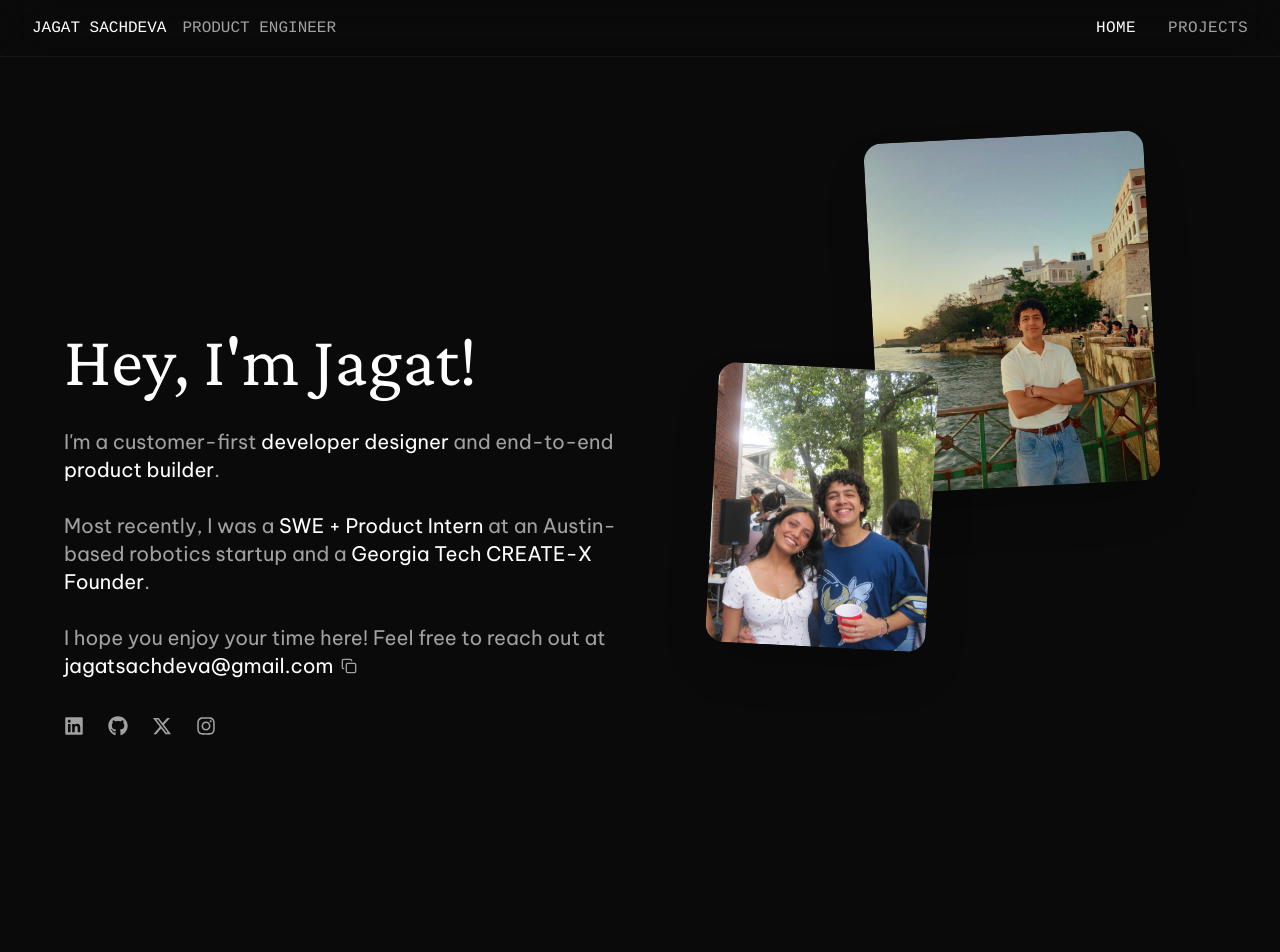
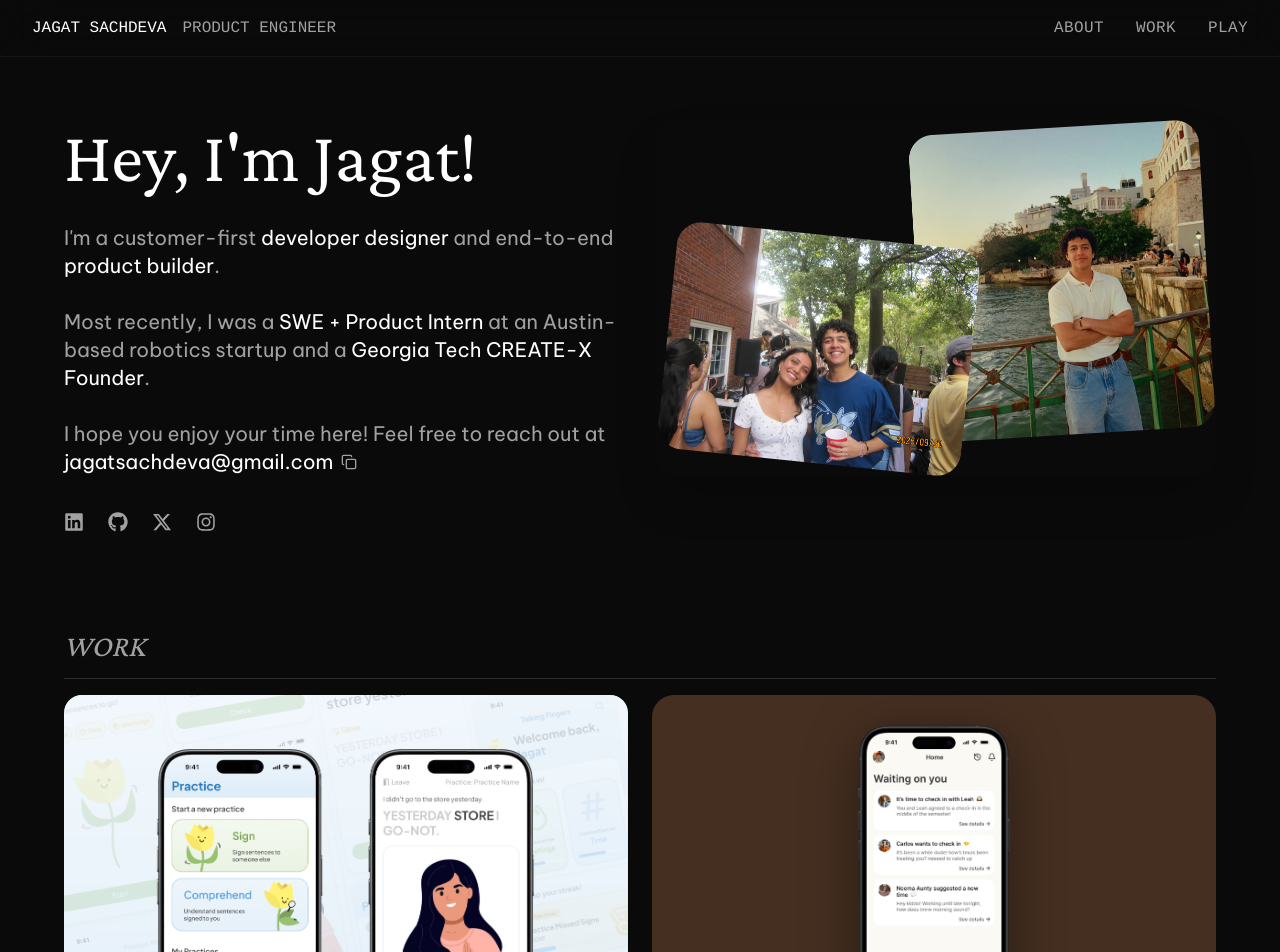
Before and after one commit to jsachdeva7/portfolio, a Next.js app: page / in a window 1280 px wide. Shown: the top 952 px of the page. Before the commit the page ends 800 px from the top, so only its background shows below. Built offline with nearby package versions, Linux system fonts and the light colour scheme.

Commit message:
single page

```diff
--- a/src/app/page.tsx
+++ b/src/app/page.tsx
@@ -1,9 +1,46 @@
+'use client'
+
 import Home from '@/components/home/Home'
+import ProjectArticle from '@/components/work/ProjectArticle'
+import Projects, { type Project } from '@/components/work/Projects'
+import { useCallback, useEffect, useRef, useState } from 'react'
 
-export default async function HomePage() {
+export default function HomePage() {
+  const [selectedProject, setSelectedProject] = useState<Project | null>(null)
+  const scrollPositionRef = useRef<number>(0)
+
+  const handleSelectProject = useCallback((project: Project) => {
+    scrollPositionRef.current = window.scrollY
+    setSelectedProject(project)
+  }, [])
+
+  useEffect(() => {
+    if (selectedProject) {
+      window.scrollTo({ top: 0, behavior: 'instant' })
+    } else {
+      requestAnimationFrame(() => {
+        window.scrollTo({ top: scrollPositionRef.current, behavior: 'instant' })
+      })
+    }
+  }, [selectedProject])
+
   return (
-    <main className='flex h-full w-full'>
-      <Home />
+    <main className='flex w-full flex-col gap-24'>
+      {selectedProject ? (
+        <ProjectArticle
+          project={selectedProject}
+          onBack={() => setSelectedProject(null)}
+        />
+      ) : (
+        <>
+          <section id='about' className='w-full scroll-mt-28'>
+            <Home />
+          </section>
+          <section className='desktop:pt-0 pt-10'>
+            <Projects onSelectProject={handleSelectProject} />
+          </section>
+        </>
+      )}
     </main>
   )
 }
--- a/src/components/home/Home.tsx
+++ b/src/components/home/Home.tsx
@@ -5,9 +5,7 @@ import { useState } from 'react'
 import { FaGithub, FaInstagram, FaLinkedin } from 'react-icons/fa'
 import { FaXTwitter } from 'react-icons/fa6'
 import { LuCheck, LuCopy } from 'react-icons/lu'
-import deltaU from './assets/deltaU.jpg'
 import photosTogether from './assets/PhotosTogether.png'
-import puertoRico from './assets/puertoRico.jpg'
 
 export default function Home() {
   const [copied, setCopied] = useState(false)
@@ -24,38 +22,18 @@ export default function Home() {
     }
   }
   return (
-    <div className='tablet:block relative flex h-full w-full flex-col'>
+    <div className='tablet:flex-row tablet:items-start tablet:justify-between tablet:pt-14 relative flex w-full flex-col gap-8 pt-16'>
       {/* Images Section - on mobile: first/top, on tablet/desktop: absolute top-right */}
-      <div className='tablet:absolute tablet:top-[-3em] tablet:right-0 tablet:p-16 tablet:w-auto tablet:pb-0 relative flex w-full justify-center pt-3 pb-11'>
-        {/* Mobile: Single combined image */}
-        <div className='tablet:hidden relative'>
-          <img
-            src={photosTogether.src}
-            alt='Photos together'
-            className='w-full max-w-sm rounded-2xl object-contain shadow-2xl'
-          />
-        </div>
-        {/* Tablet/Desktop: Two separate overlapping images */}
-        <div className='tablet:block relative hidden'>
-          <div className='relative -rotate-3 transition-transform duration-500 hover:scale-105 hover:-rotate-6'>
-            <img
-              src={puertoRico.src}
-              alt='Puerto Rico'
-              className='h-[350px] w-[280px] rounded-2xl object-cover shadow-2xl'
-            />
-          </div>
-          <div className='absolute -bottom-40 -left-40 rotate-3 transition-transform duration-500 hover:scale-105 hover:rotate-6'>
-            <img
-              src={deltaU.src}
-              alt='Delta U'
-              className='h-[280px] w-[220px] rounded-2xl object-cover shadow-2xl'
-            />
-          </div>
-        </div>
+      <div className='tablet:order-2 tablet:w-auto tablet:justify-end tablet:pt-0 tablet:pb-0 relative flex w-full justify-center pt-3 pb-11'>
+        <img
+          src={photosTogether.src}
+          alt='Photos together'
+          className='tablet:max-w-[24rem] desktop:max-w-[36rem] w-full max-w-[18rem] rounded-2xl object-contain shadow-2xl'
+        />
       </div>
 
       {/* Text Section - on mobile: second/bottom, on tablet/desktop: absolute bottom-left */}
-      <div className='tablet:absolute tablet:bottom-0 tablet:left-0 tablet:w-1/2 flex flex-col gap-6'>
+      <div className='tablet:order-1 tablet:w-1/2 flex flex-col gap-6'>
         <h1 className='font-primary tablet:text-7xl mb-2 text-5xl'>
           Hey, I&apos;m Jagat
           <span className='tablet:text-[4.25rem] text-[2.875rem]'>!</span>
--- a/src/components/shared/Navbar.tsx
+++ b/src/components/shared/Navbar.tsx
@@ -1,41 +1,115 @@
 'use client'
 
 import Link from 'next/link'
-import { usePathname } from 'next/navigation'
+
+const MIN_DURATION_MS = 750
+const MAX_DURATION_MS = 1150
+const DURATION_PER_PX = 0.6
+const WORK_PLAY_EXTRA_SCROLL_PX = 72
+const DESKTOP_BREAKPOINT_PX = 1025
+
+const easeOutExpo = (t: number) => (t === 1 ? 1 : 1 - Math.pow(2, -10 * t))
+
+const getExtraSectionOffset = (hash: string) => {
+  if (
+    (hash === 'work' || hash === 'play') &&
+    window.innerWidth < DESKTOP_BREAKPOINT_PX
+  ) {
+    return WORK_PLAY_EXTRA_SCROLL_PX
+  }
+  return 0
+}
+
+const getTargetTop = (element: HTMLElement, hash: string) => {
+  const style = window.getComputedStyle(element)
+  const scrollMarginTop = Number.parseFloat(style.scrollMarginTop) || 0
+  return (
+    element.getBoundingClientRect().top +
+    window.scrollY -
+    scrollMarginTop +
+    getExtraSectionOffset(hash)
+  )
+}
+
+const getDuration = (distance: number) => {
+  const proposed = Math.abs(distance) * DURATION_PER_PX
+  return Math.min(MAX_DURATION_MS, Math.max(MIN_DURATION_MS, proposed))
+}
+
+const smoothScrollToElement = (element: HTMLElement, hash: string) => {
+  const prefersReducedMotion = window.matchMedia(
+    '(prefers-reduced-motion: reduce)'
+  ).matches
+
+  const startY = window.scrollY
+  const targetY = getTargetTop(element, hash)
+  const distance = targetY - startY
+
+  if (prefersReducedMotion || Math.abs(distance) < 2) {
+    window.scrollTo({ top: targetY, behavior: 'auto' })
+    return
+  }
+
+  const duration = getDuration(distance)
+  const startTime = performance.now()
+
+  const step = (now: number) => {
+    const elapsed = now - startTime
+    const progress = Math.min(elapsed / duration, 1)
+    const easedProgress = easeOutExpo(progress)
+    const currentY = Math.round(startY + distance * easedProgress)
+
+    window.scrollTo({ top: currentY, behavior: 'auto' })
+
+    if (progress < 1) {
+      requestAnimationFrame(step)
+    }
+  }
+
+  requestAnimationFrame(step)
+}
 
 export default function Navbar() {
-  const pathname = usePathname()
   const navLinks = [
-    { href: '/', label: 'HOME' },
-    { href: '/work', label: 'PROJECTS' }
-    // { href: '/thoughts', label: 'THOUGHTS' },
-    // { href: '/about', label: 'ABOUT' }
+    { href: '/#about', label: 'ABOUT' },
+    { href: '/#work', label: 'WORK' },
+    { href: '/#play', label: 'PLAY' }
   ]
 
   return (
-    <div className='tablet:pt-0 sticky top-0 z-50 flex w-full justify-center pt-3'>
+    <div className='tablet:pt-0 fixed inset-x-0 top-0 z-50 flex w-full justify-center pt-3'>
       <nav className='font-tertiary tablet:w-full tablet:justify-between tablet:rounded-none tablet:border-0 tablet:border-b tablet:border-white/5 tablet:bg-neutral-950/60 tablet:px-8 tablet:py-4 tablet:text-base flex flex-row items-center justify-center gap-8 rounded-full border border-white/10 bg-neutral-900/80 px-8 py-3.5 text-base font-medium backdrop-blur-xl'>
-        <div className='tablet:flex hidden flex-row items-center gap-4'>
+        <div className='flex flex-row items-center gap-4'>
           <div>JAGAT SACHDEVA</div>
-          <div className='text-[#A1A1A1]'>PRODUCT ENGINEER</div>
+          <div className='hidden text-[#A1A1A1] min-[420px]:block'>
+            PRODUCT ENGINEER
+          </div>
         </div>
         <div className='flex flex-row items-center gap-8'>
-          {navLinks.map(link => {
-            const isActive = pathname === link.href
-            return (
+          {navLinks.map(link => (
             <Link
               key={link.href}
               href={link.href}
-                className={`font-light tracking-wide uppercase transition-colors ${
-                  isActive
-                    ? 'text-white'
-                    : 'text-[#A1A1A1] hover:text-[#D0D0D0]'
-                }`}
+              onClick={event => {
+                const hash = link.href.split('#')[1]
+                if (!hash) {
+                  return
+                }
+
+                const target = document.getElementById(hash)
+                if (!target) {
+                  return
+                }
+
+                event.preventDefault()
+                smoothScrollToElement(target, hash)
+                window.history.replaceState(null, '', `/#${hash}`)
+              }}
+              className='font-light tracking-wide text-[#A1A1A1] uppercase transition-colors hover:text-[#D0D0D0]'
             >
               {link.label}
             </Link>
-            )
-          })}
+          ))}
         </div>
       </nav>
     </div>
--- a/src/components/work/ProjectArticle.tsx
+++ b/src/components/work/ProjectArticle.tsx
@@ -12,7 +12,7 @@ export default function ProjectArticle({
   onBack
 }: ProjectArticleProps) {
   return (
-    <div className='tablet:gap-16 flex flex-col gap-8'>
+    <div className='tablet:gap-16 tablet:pt-14 flex flex-col gap-8 pt-16'>
       <button
         onClick={onBack}
         className='font-tertiary tablet:fixed tablet:top-20 tablet:left-8 tablet:z-40 flex items-center gap-2 text-neutral-400 uppercase transition-colors hover:text-white'
--- a/src/components/work/Projects.tsx
+++ b/src/components/work/Projects.tsx
@@ -352,7 +352,7 @@ export const projects: Project[] = [
   },
   {
     title: 'Gravity Visualizer',
-    description: 'Explore how gravitational quantities change',
+    description: 'Explore gravitational quantities',
     detail: 'Shipped 2024',
     thumbnail: 'https://via.placeholder.com/150',
     caption:
@@ -485,7 +485,7 @@ export default function Projects({ onSelectProject }: ProjectsProps) {
 
   return (
     <div ref={containerRef} className='flex flex-col gap-12'>
-      <section className='flex flex-col gap-4'>
+      <section id='work' className='flex scroll-mt-28 flex-col gap-4'>
         <div className={sectionTitleBarStackClass}>
           <h2 className={sectionTitleClass}>WORK</h2>
           <div className='h-px w-full shrink-0 bg-neutral-600/50' aria-hidden />
@@ -501,7 +501,7 @@ export default function Projects({ onSelectProject }: ProjectsProps) {
           ))}
         </div>
       </section>
-      <section className='flex flex-col gap-4'>
+      <section id='play' className='flex scroll-mt-28 flex-col gap-4'>
         <div className={sectionTitleBarStackClass}>
           <h2 className={sectionTitleClass}>PLAY</h2>
           <div className='h-px w-full shrink-0 bg-neutral-600/50' aria-hidden />
```
Lines whose indentation alone changed are shown as unchanged.
